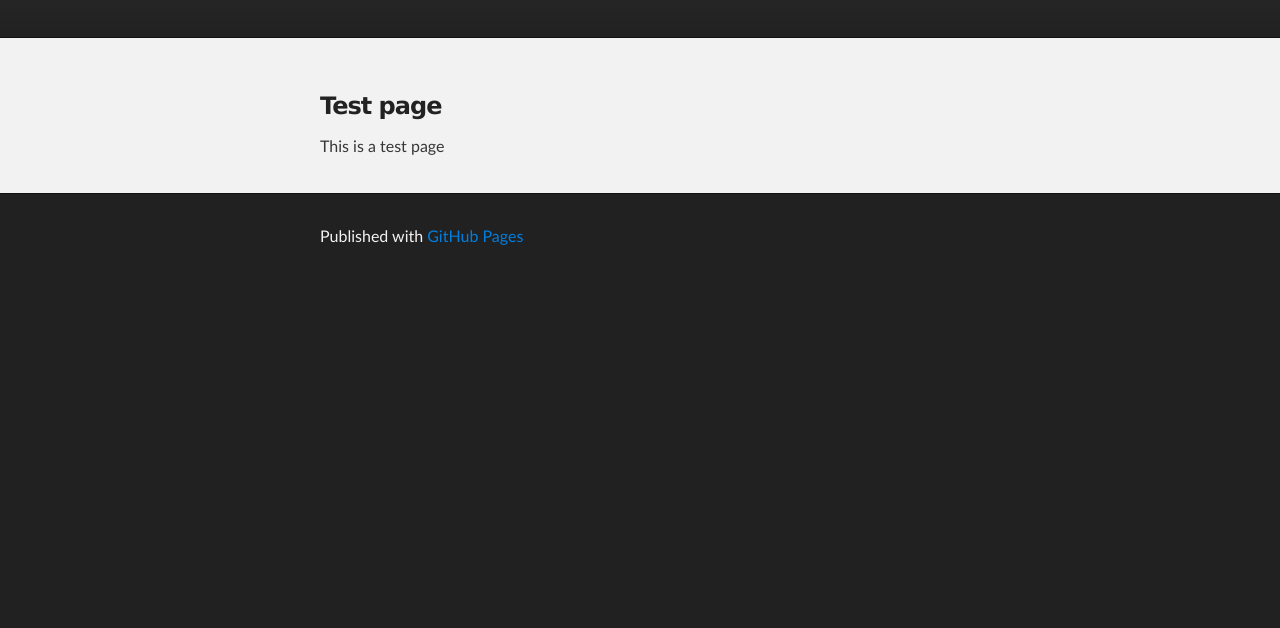
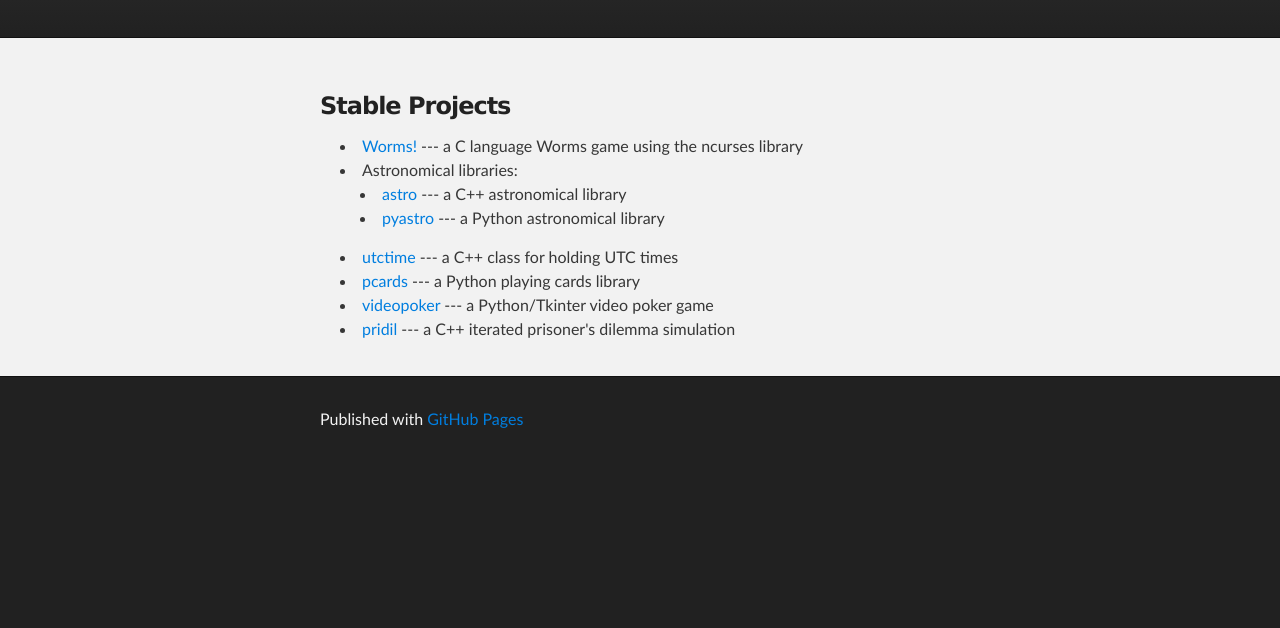
Before and after one commit to paulgriffiths/paulgriffiths.github.io, a plain HTML site: page index.html in a window 1280 px wide. Shown: the part 172-800 px from the top of the page. Drawn offline with Linux system fonts and the light colour scheme.

Commit message:
Replace master branch with page content via GitHub

```diff
--- a/index.html
+++ b/index.html
@@ -4,7 +4,7 @@
   <head>
     <meta charset='utf-8' />
     <meta http-equiv="X-UA-Compatible" content="chrome=1" />
-    <meta name="description" content="Paulgriffiths.github.io : Test Page" />
+    <meta name="description" content="Paulgriffiths.github.io : Main Page" />
 
     <link rel="stylesheet" type="text/css" media="screen" href="stylesheets/stylesheet.css">
 
@@ -19,7 +19,7 @@
           <a id="forkme_banner" href="https://github.com/paulgriffiths">View on GitHub</a>
 
           <h1 id="project_title">Paulgriffiths.github.io</h1>
-          <h2 id="project_tagline">Test Page</h2>
+          <h2 id="project_tagline">Main Page</h2>
 
         </header>
     </div>
@@ -28,9 +28,29 @@
     <div id="main_content_wrap" class="outer">
       <section id="main_content" class="inner">
         <h3>
-<a name="test-page" class="anchor" href="#test-page"><span class="octicon octicon-link"></span></a>Test page</h3>
+<a name="stable-projects" class="anchor" href="#stable-projects"><span class="octicon octicon-link"></span></a>Stable Projects</h3>
 
-<p>This is a test page</p>
+<ul>
+<li>
+<a href="https://github.com/paulgriffiths/worms">Worms!</a> --- a C language Worms game using the ncurses library</li>
+<li>Astronomical libraries:
+
+<ul>
+<li>
+<a href="https://github.com/paulgriffiths/astro">astro</a> --- a C++ astronomical library</li>
+<li>
+<a href="https://github.com/paulgriffiths/pyastro">pyastro</a> --- a Python astronomical library</li>
+</ul>
+</li>
+<li>
+<a href="https://github.com/paulgriffiths/utctime">utctime</a> --- a C++ class for holding UTC times</li>
+<li>
+<a href="https://github.com/paulgriffiths/pcards">pcards</a> --- a Python playing cards library</li>
+<li>
+<a href="https://github.com/paulgriffiths/videopoker">videopoker</a> --- a Python/Tkinter video poker game</li>
+<li>
+<a href="https://github.com/paulgriffiths/pridil">pridil</a> --- a C++ iterated prisoner's dilemma simulation</li>
+</ul>
       </section>
     </div>
 
--- a/params.json
+++ b/params.json
@@ -1 +1 @@
-{"name":"Paulgriffiths.github.io","tagline":"Test Page","body":"### Test page\r\n\r\nThis is a test page","google":"","note":"Don't delete this file! It's used internally to help with page regeneration."}
+{"name":"Paulgriffiths.github.io","tagline":"Main Page","body":"### Stable Projects\r\n\r\n* [Worms!](https://github.com/paulgriffiths/worms) --- a C language Worms game using the ncurses library\r\n* Astronomical libraries:\r\n    * [astro](https://github.com/paulgriffiths/astro) --- a C++ astronomical library\r\n    * [pyastro](https://github.com/paulgriffiths/pyastro) --- a Python astronomical library\r\n* [utctime](https://github.com/paulgriffiths/utctime) --- a C++ class for holding UTC times\r\n* [pcards](https://github.com/paulgriffiths/pcards) --- a Python playing cards library\r\n* [videopoker](https://github.com/paulgriffiths/videopoker) --- a Python/Tkinter video poker game\r\n* [pridil](https://github.com/paulgriffiths/pridil) --- a C++ iterated prisoner's dilemma simulation","google":"","note":"Don't delete this file! It's used internally to help with page regeneration."}
```
